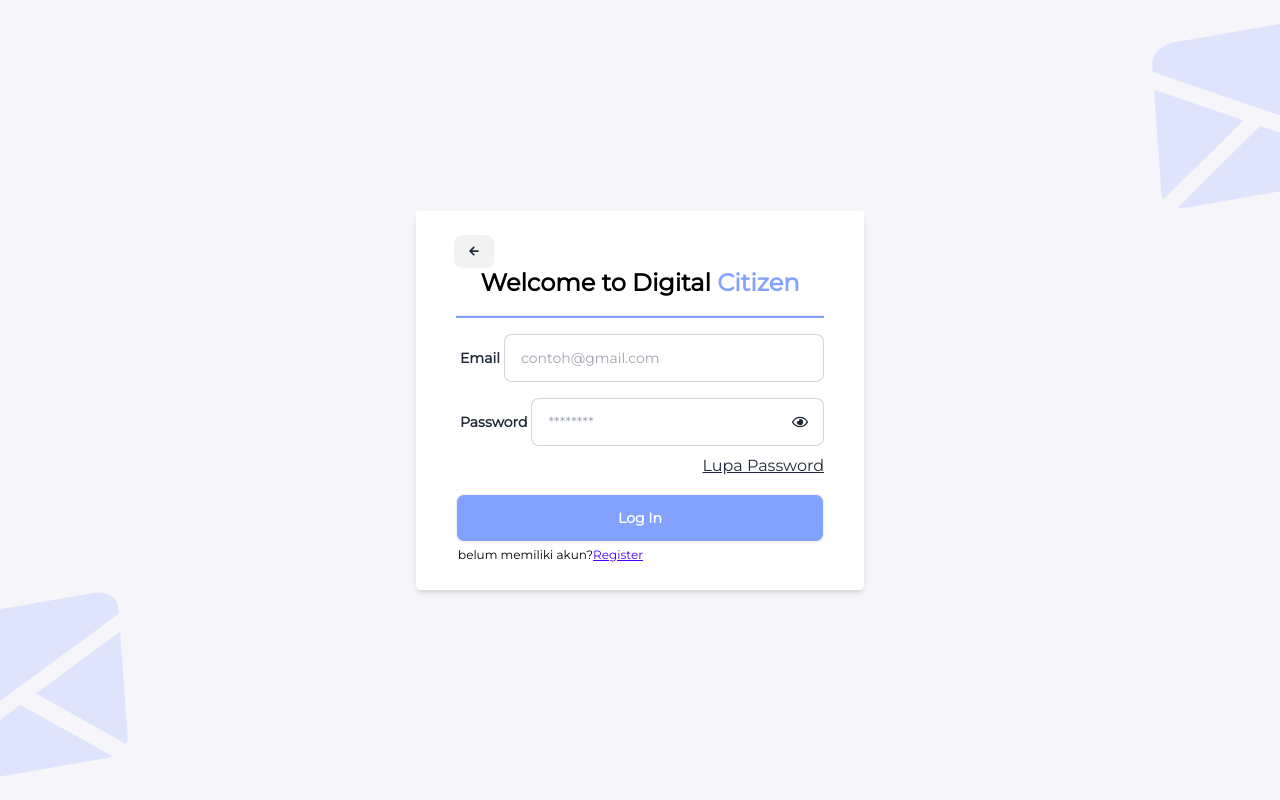
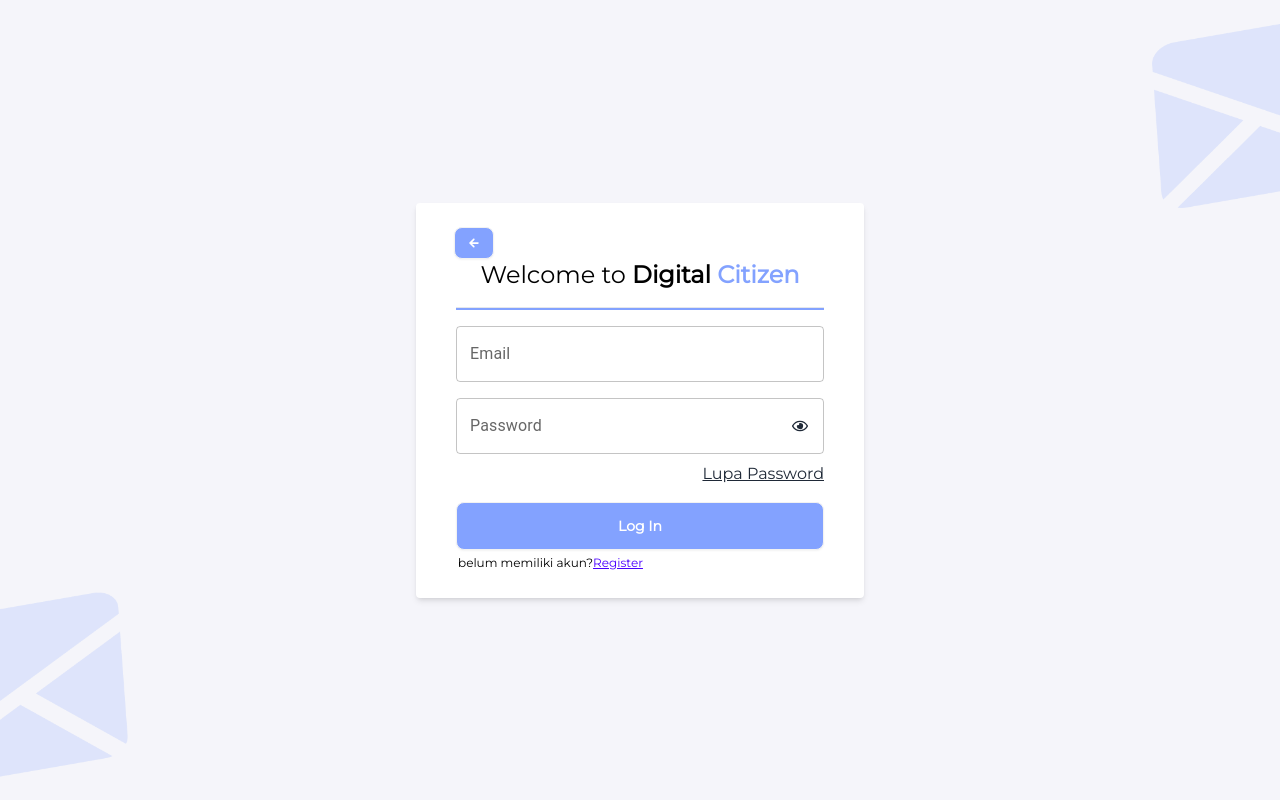
Before and after one commit to Project-Digital-Citizen/Front-End, a React (Vite) app: page /login in a window 1280 px wide. Built offline with nearby package versions, Linux system fonts and the light colour scheme.

Commit message:
update login + material ui

```diff
--- a/package.json
+++ b/package.json
@@ -10,6 +10,9 @@
     "preview": "vite preview"
   },
   "dependencies": {
+    "@emotion/react": "^11.11.1",
+    "@emotion/styled": "^11.11.0",
+    "@mui/material": "^5.14.20",
     "axios": "^1.6.2",
     "chart.js": "^4.4.0",
     "jwt-decode": "^4.0.0",
--- a/src/pages/Login.jsx
+++ b/src/pages/Login.jsx
@@ -9,12 +9,13 @@ import CustomError from "../util/customError";
 import { FaRegEyeSlash, FaRegEye } from "react-icons/fa";
 import { IoMdArrowRoundBack } from "react-icons/io";
 import Swal from "sweetalert2";
+import TextField from "@mui/material/TextField";
 
 const Login = () => {
   const navigate = useNavigate();
   const [formData, setFormData] = useState({});
   const [isDisabled, setIsDisabled] = useState(false);
-  const [showPassword, setShowPassword] = useState(false);
+  const [showPassword, setShowPassword] = useState("password");
   // eslint-disable-next-line no-unused-vars
   const [_, setCookie] = useCookies(["userLog"]);
   const handleFormValueBlur = (e, name) => {
@@ -24,7 +25,9 @@ const Login = () => {
   };
 
   const handleTogglePassword = () => {
-    setShowPassword(!showPassword);
+    setShowPassword((prevShowPassword) =>
+      prevShowPassword === "password" ? "text" : "password"
+    );
   };
 
   const handleLogClick = async (e) => {
@@ -44,6 +47,8 @@ const Login = () => {
           Swal.fire({
             title: "Sukses",
             icon: "success",
+            showConfirmButton: false,
+            timer: 1000,
           }).then(() => {
             if (role == "admin") {
               navigate("/berandaadm");
@@ -82,46 +87,47 @@ const Login = () => {
         <div className="relative z-10 bg-white w-5/6 rounded shadow-md y-10 md:w-[70%] lg:w-[50%] xl:w-[35%]">
           {/* Isi kotak center di sini */}
           <button
-            className="btn btn-sm ml-[2.4rem] mt-[1.5rem]"
+            className="btn hover:bg-white hover:text-indigo hover:border-2 hover:border-indigo bg-indigo btn-sm ml-[2.4rem] mt-[1.5rem] text-white"
             onClick={() => navigate("/")}
           >
             <IoMdArrowRoundBack />
           </button>
-          <h1 className="pb-[1rem] px-10 text-2xl font-black text-center text-black">
-            Welcome to Digital <span className="text-indigo">Citizen</span>
+          <h1 className="px-10 pb-[1rem] text-2xl font-medium text-center text-black">
+            {" "}
+            Welcome to{" "}
+            <span className="font-black">
+              {" "}
+              Digital <span className="text-indigo">Citizen</span>{" "}
+            </span>{" "}
           </h1>
           <hr className="bg-indigo text-black p-[1px] mx-10 " />
           <div className="px-10">
             <form action="">
               <div className="justify-between w-full pt-4 form-control md:flex md:flex-row">
-                <label className="label">
-                  <span className="font-black label-text">Email</span>
-                </label>
-                <input
+                <TextField
+                  id="outlined-basic"
+                  label="Email"
+                  variant="outlined"
+                  className="w-full"
                   onBlur={(e) => handleFormValueBlur(e, "email")}
-                  type="email"
-                  placeholder="contoh@gmail.com"
-                  className="w-full input input-bordered input-md max-w-screen md:max-w-xs"
                 />
               </div>
               <div className="justify-between w-full pt-4 form-control md:flex md:flex-row">
-                <label htmlFor="pw" className="label">
-                  <span className="font-black label-text">Password</span>
-                </label>
-                <div className="relative w-full max-w-screen md:max-w-xs">
-                  <input
-                    onBlur={(e) => handleFormValueBlur(e, "password")}
-                    id="pw"
-                    type={showPassword ? "text" : "password"}
-                    placeholder="********"
-                    className="w-full input input-bordered input-md max-w-screen md:max-w-md lg:max-w-2xl xl:max-w-4xl"
-                  />
+                <TextField
+                  id="outlined-basic"
+                  label="Password"
+                  type={showPassword}
+                  variant="outlined"
+                  className="w-full"
+                  onBlur={(e) => handleFormValueBlur(e, "password")}
+                />
+                <div className="relative">
                   <button
                     type="button"
                     onClick={handleTogglePassword}
                     className="absolute top-1/2 right-4 transform -translate-y-1/2 cursor-pointer"
                   >
-                    {showPassword ? (
+                    {showPassword == "text" ? (
                       <span role="img" aria-label="Hide Password">
                         <FaRegEyeSlash />
                       </span>
```
Also changed, not shown: 1 other file (tests, documents, lock files or other folders).
